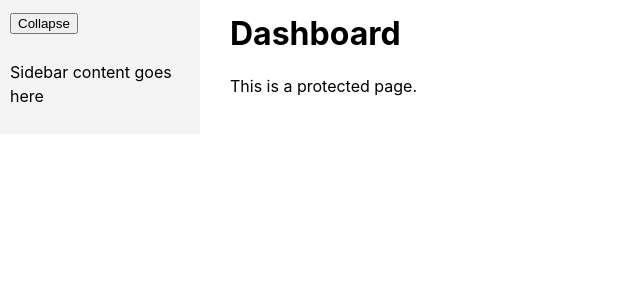
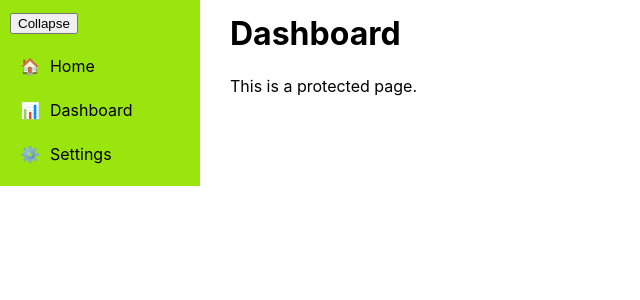
Before and after one commit to SiaKovy/AI-SaaS-Chatbot-for-Email-Marketing-Sales-Automation, a Next.js app in the folder my-nextjs-app/: page /dashboard in a window 1280 px wide. Shown: the top 300 px of the page, without its empty margins (0-640 px from the left). Built offline with nearby package versions, Linux system fonts and the light colour scheme; no server answers.

Commit message:
Navigation Menu Items

```diff
--- /dev/null
+++ b/my-nextjs-app/src/components/menuItem.module.css
@@ -0,0 +1,24 @@
+/* filepath: /c:/Users/Seilt/source/repos/AI-SaaS-Chatbot-for-Email-Marketing-Sales-Automation/my-nextjs-app/src/components/MenuItem.module.css */
+.menuItem {
+    display: flex;
+    align-items: center;
+    padding: 10px;
+    cursor: pointer;
+    transition: background-color 0.3s;
+  }
+
+  .menuItem:hover {
+    background-color: #cd26a3;
+  }
+
+  .active {
+    background-color: #bc4e4e;
+  }
+
+  .icon {
+    margin-right: 10px;
+  }
+
+  .label {
+    flex-grow: 1;
+  }
--- /dev/null
+++ b/my-nextjs-app/src/components/menuItem.tsx
@@ -0,0 +1,22 @@
+// filepath: /c:/Users/Seilt/source/repos/AI-SaaS-Chatbot-for-Email-Marketing-Sales-Automation/my-nextjs-app/src/components/MenuItem.tsx
+import React from 'react';
+import styles from './MenuItem.module.css';
+
+interface MenuItemProps {
+  icon: React.ReactNode;
+  label: string;
+  isExpanded: boolean;
+  isActive: boolean;
+  onClick: () => void;
+}
+
+const MenuItem: React.FC<MenuItemProps> = ({ icon, label, isExpanded, isActive, onClick }) => {
+  return (
+    <div className={`${styles.menuItem} ${isActive ? styles.active : ''}`} onClick={onClick}>
+      <div className={styles.icon}>{icon}</div>
+      {isExpanded && <div className={styles.label}>{label}</div>}
+    </div>
+  );
+};
+
+export default MenuItem;
--- a/my-nextjs-app/src/components/sidebar.module.css
+++ b/my-nextjs-app/src/components/sidebar.module.css
@@ -2,14 +2,14 @@
 .sidebarExpanded {
     width: 200px;
     transition: width 0.3s;
-    background-color: #f4f4f4;
+    background-color: #9ae50e;
     padding: 10px;
   }
 
   .sidebarCollapsed {
     width: 50px;
     transition: width 0.3s;
-    background-color: #f4f4f4;
+    background-color: #14417b;
     padding: 10px;
   }
 
@@ -17,7 +17,7 @@
     margin-bottom: 10px;
   }
 
-  .content {
+  .menu {
     display: flex;
     flex-direction: column;
   }
--- a/my-nextjs-app/src/components/sidebar.tsx
+++ b/my-nextjs-app/src/components/sidebar.tsx
@@ -1,12 +1,18 @@
 // filepath: /c:/Users/Seilt/source/repos/AI-SaaS-Chatbot-for-Email-Marketing-Sales-Automation/my-nextjs-app/src/components/Sidebar.tsx
 import React, { useState } from 'react';
+import MenuItem from './MenuItem';
 import styles from './Sidebar.module.css';
 
 const Sidebar: React.FC = () => {
   const [isExpanded, setIsExpanded] = useState(true);
+  const [activeItem, setActiveItem] = useState<string | null>(null);
 
   const toggleSidebar = () => {
     setIsExpanded(!isExpanded);
+  };
+
+  const handleMenuItemClick = (item: string) => {
+    setActiveItem(item);
   };
 
   return (
@@ -14,11 +20,29 @@ const Sidebar: React.FC = () => {
       <button onClick={toggleSidebar} className={styles.toggleButton}>
         {isExpanded ? 'Collapse' : 'Expand'}
       </button>
-      {isExpanded && (
-        <div className={styles.content}>
-          <p>Sidebar content goes here</p>
-        </div>
-      )}
+      <div className={styles.menu}>
+        <MenuItem
+          icon={<span>🏠</span>}
+          label="Home"
+          isExpanded={isExpanded}
+          isActive={activeItem === 'home'}
+          onClick={() => handleMenuItemClick('home')}
+        />
+        <MenuItem
+          icon={<span>📊</span>}
+          label="Dashboard"
+          isExpanded={isExpanded}
+          isActive={activeItem === 'dashboard'}
+          onClick={() => handleMenuItemClick('dashboard')}
+        />
+        <MenuItem
+          icon={<span>⚙️</span>}
+          label="Settings"
+          isExpanded={isExpanded}
+          isActive={activeItem === 'settings'}
+          onClick={() => handleMenuItemClick('settings')}
+        />
+      </div>
     </div>
   );
 };
```
Also changed, not shown: my-nextjs-app/pages/auth/sign-in.tsx (added, +46 -0 lines), my-nextjs-app/src/app/api/auth/sign-in.tsx (deleted, +0 -17 lines), my-nextjs-app/pages/auth/sign-up.tsx (renamed from my-nextjs-app/src/app/api/auth/sign-up.tsx), my-nextjs-app/src/app/webhook/route.ts (renamed from my-nextjs-app/src/app/api/auth/webhook/route.ts).
